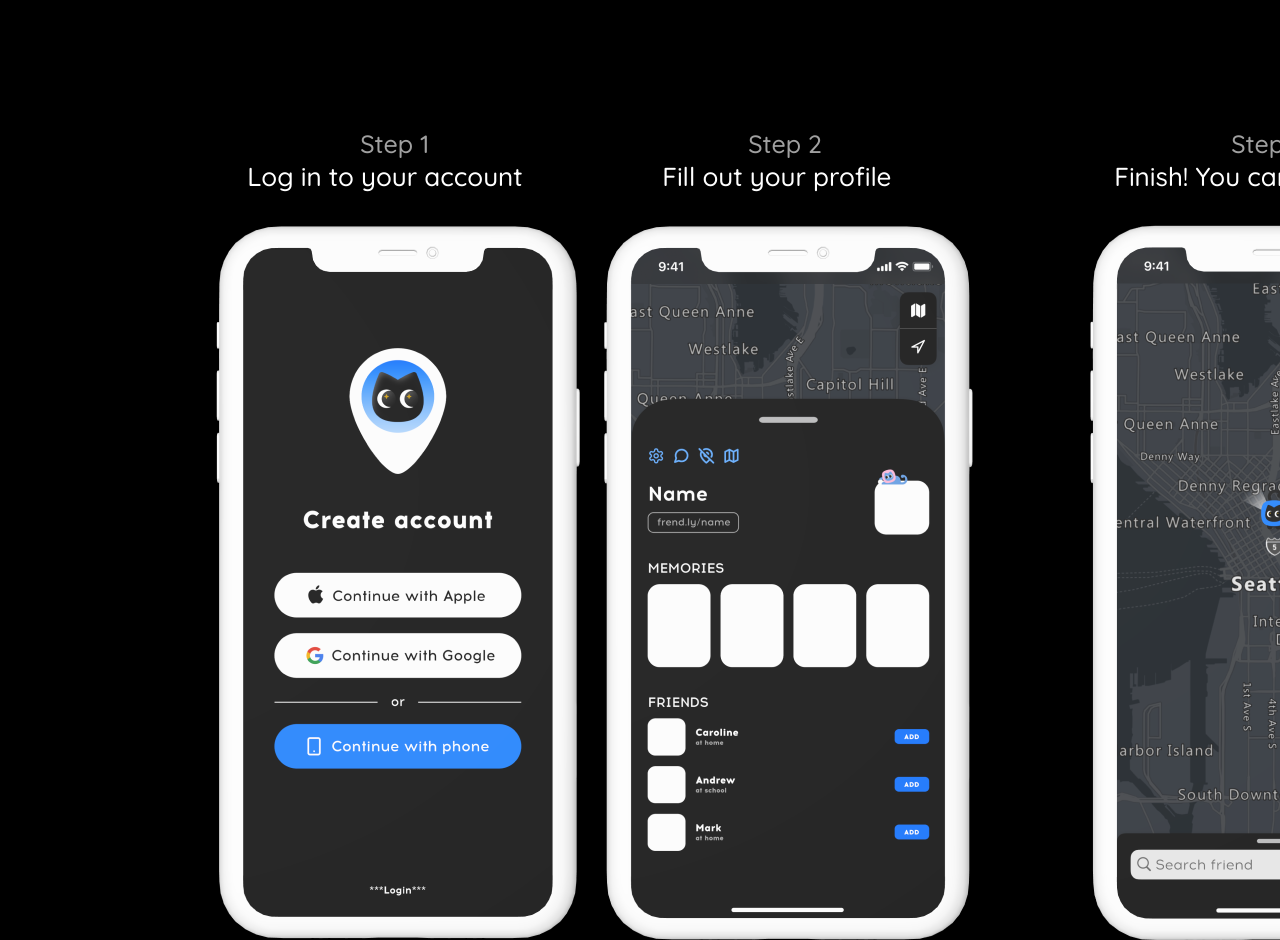
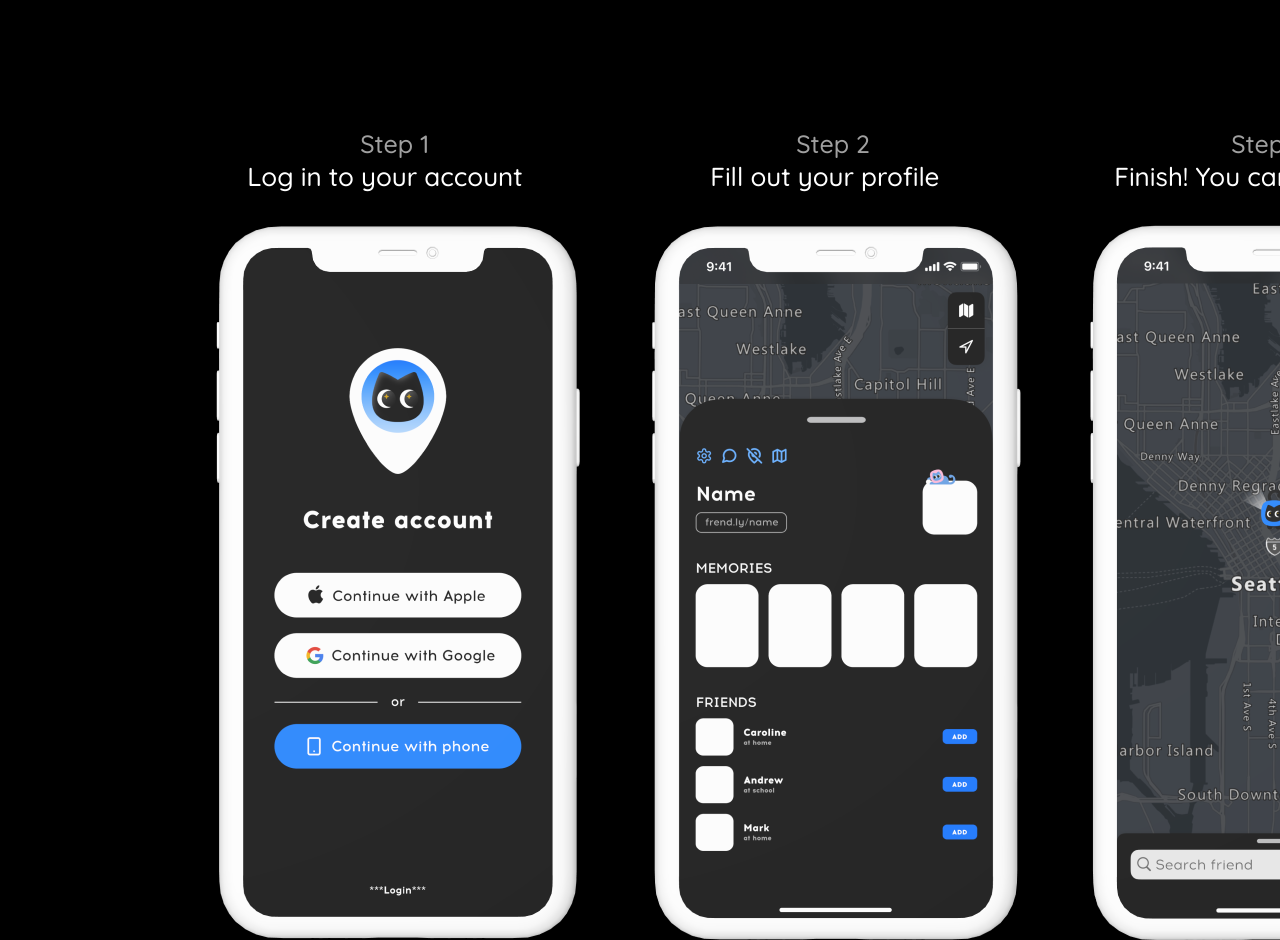
Before and after one commit to Walkerino/Friendly, a plain HTML site: page index.html in a window 1280 px wide. Shown: the part 6040-6980 px from the top of the page. Drawn offline with Linux system fonts and the light colour scheme.

Commit message:
Update style.css

```diff
--- a/css/style.css
+++ b/css/style.css
@@ -691,7 +691,7 @@ body {
     font-weight: 500;
 
     margin-top: 183px;
-    margin-left: 360px;
+    margin-left: 408px;
     width: 370px;
 }
 
```
